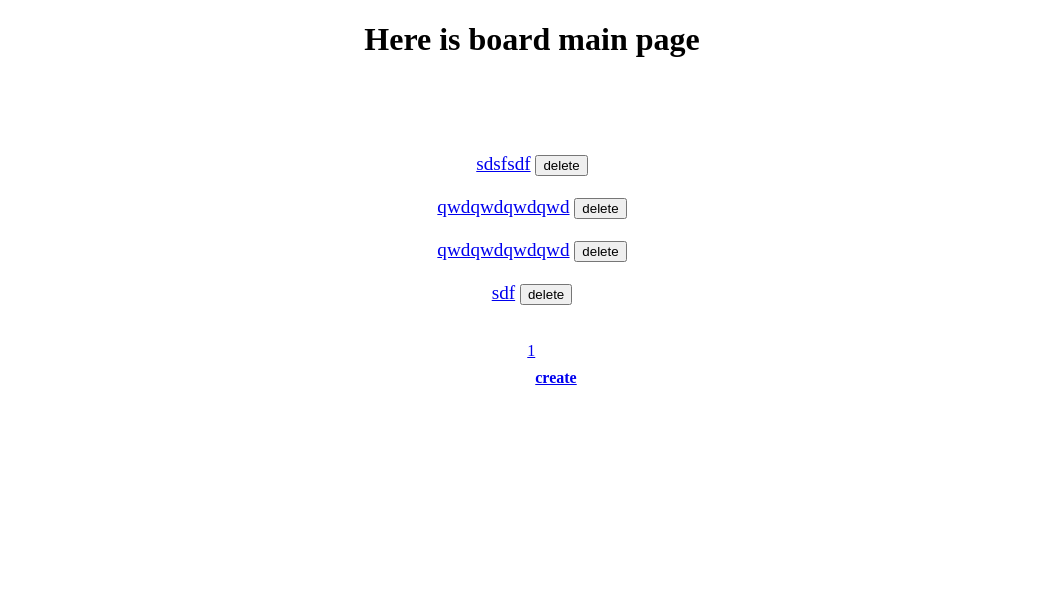
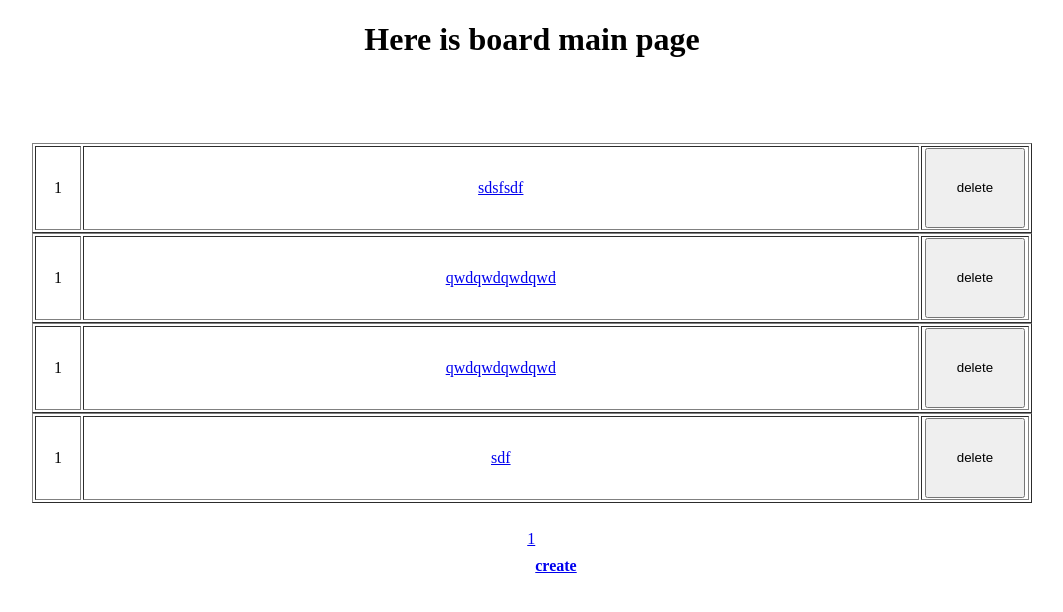
Before and after one commit to yeongjaelee/board_project, a Django app: page /50/post_list in a window 1280 px wide. Shown: the top 612 px of the page, without its empty margins (108-1171 px from the left). Run offline with Django 4.2, Linux system fonts and the light colour scheme; data comes from the database, SQL or seed files in the repository; both versions use the stored data as it was after the commit; data that the repository does not hold is empty.

Commit message:
css table on post_list.html

```diff
--- a/templates/post_list.html
+++ b/templates/post_list.html
@@ -5,13 +5,17 @@
     <link rel="stylesheet" href="{% static 'css/post_list.css' %}?after1">
 </head>
         <h1 style="text-align: center; height: 100px; bottom:0" >Here is board main page </h1>
-        {% for post in page_obj %}<div class="centered_2">
-            <a href="{% url 'detail' post_id=post.id %}">
-                {{ post.title }}</a>
-            <a href="{% url 'delete' delete_post_id=post.id %}">
-            <input type="button" class="btndelete" value="delete" id="id_delete" name="delete_post_id">
-            </a>
-            </div>
+        {% for post in page_obj %}
+        <table border="1" style="margin-left: auto; margin-right: auto; width: 1000px; height: 80px">
+        <tr>
+            <td width="40" style="text-align: center">1</td>
+            <td width="800" style="text-align: center"><a href="{% url 'detail' post_id=post.id %}">
+                {{ post.title }}</a></td>
+            <td width="100" style="text-align: center"><a href="{% url 'delete' delete_post_id=post.id %}">
+            <input type="button" class="btndelete" value="delete" id="id_delete" name="delete_post_id" style="height: 80px; width: 100px">
+            </a></td>
+        </tr>
+        </table>
         {% endfor %}
         <div class="centered">
             <ul class="pagination justify-content-center">
```
Also changed, not shown: db.sqlite3.
